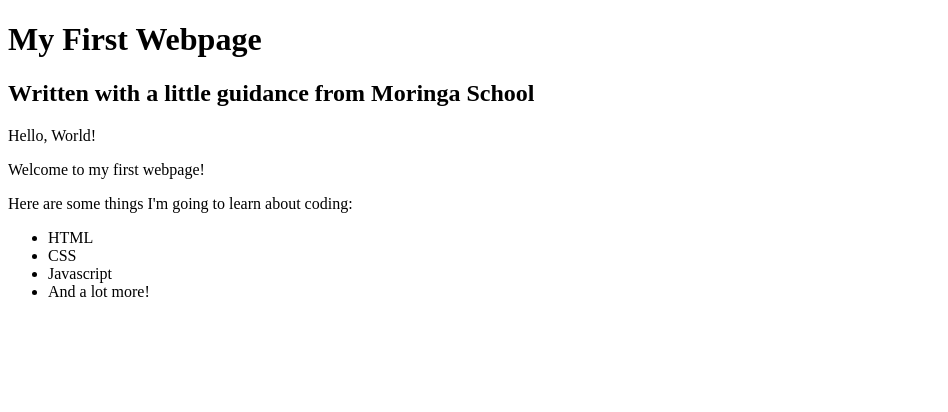
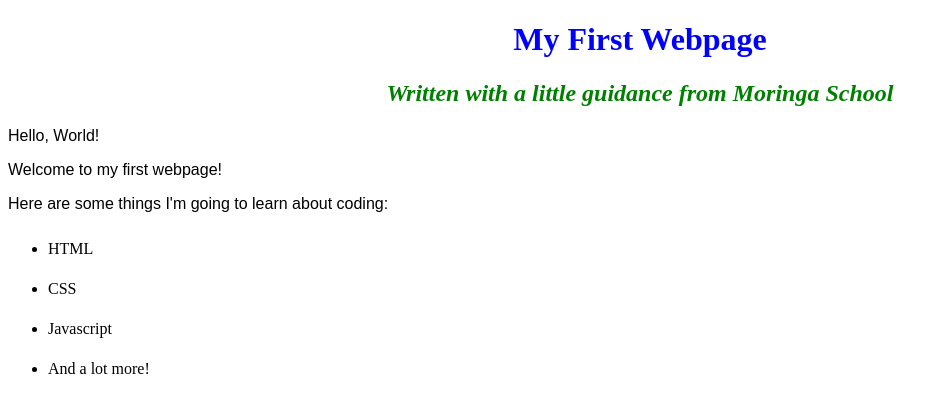
Before and after one commit to mmwihaki/my-first-webpage, a plain HTML site: page index.html in a window 1280 px wide. Shown: the whole page, without its empty margins (0-948 px from the left). Drawn offline with Linux system fonts and the light colour scheme.

Commit message:
change name of my-first-webpage.html to index.html

```diff
--- /dev/null
+++ b/css/styles.css
@@ -0,0 +1,18 @@
+h1 {
+  color: blue;
+  text-align: center;
+}
+
+h2{
+  color: green;
+  font-style: italic;
+  text-align: center;
+}
+
+p{
+  font-family: sans-serif;
+}
+
+ul{
+  line-height: 40px;
+}
--- a/my-first-webpage.html
+++ b/index.html
@@ -2,6 +2,7 @@
 <html>
   <head>
     <title>My First Webpage!</title>
+    <link href="css/styles.css" rel="stylesheet" type="text/css">
   </head>
   <body>
     <h1>My First Webpage</h1>
```
Also changed, not shown: my-favorite-things.html (added, +10 -0 lines).
